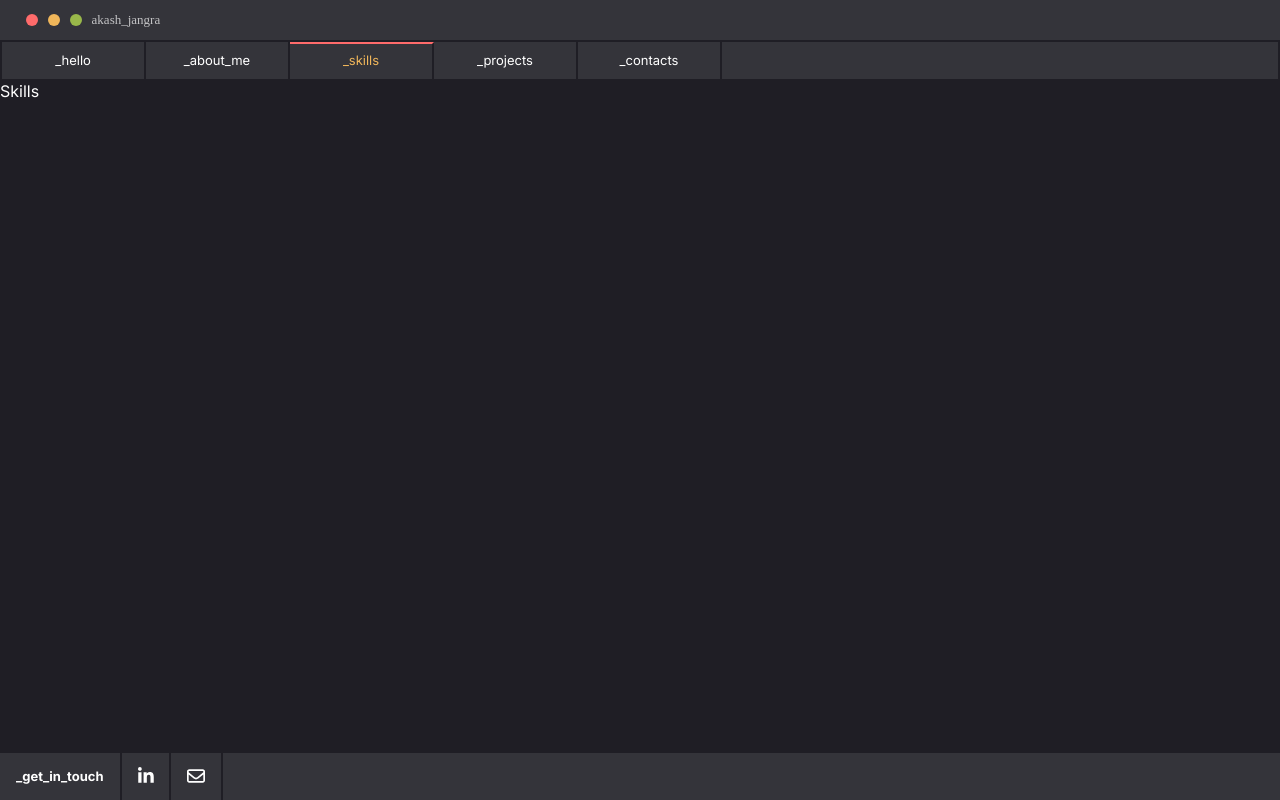
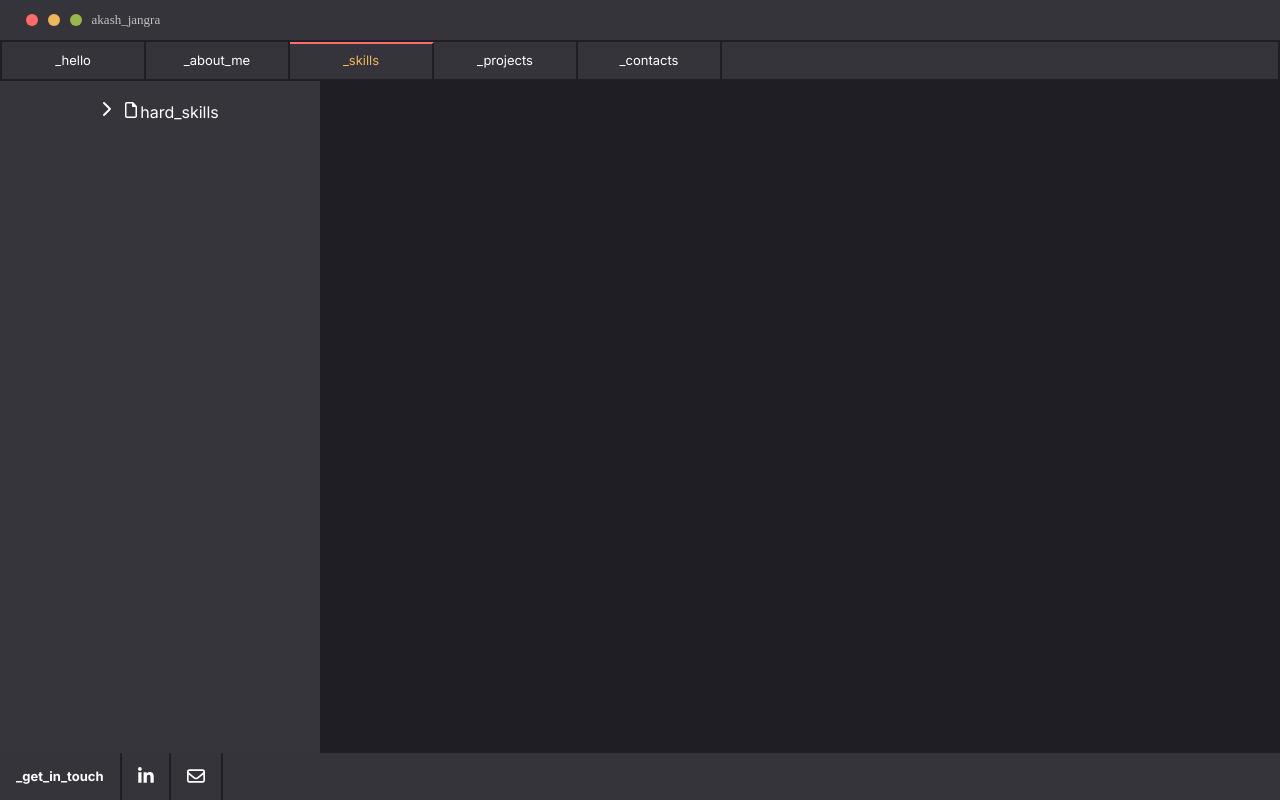
Before and after one commit to aakashjangra/portfolio-website, a React (Vite) app: page /skills in a window 1280 px wide. Built offline with nearby package versions, Linux system fonts and the light colour scheme; a web font is replaced by a local one.

Commit message:
skills-section

```diff
--- a/src/App.jsx
+++ b/src/App.jsx
@@ -8,7 +8,7 @@ import {
 import HomePage from './components/HomePage';
 import Projects from './components/Projects';
 import About from './components/About';
-import Skills from './components/Skills';
+import Skills from './components/Skills/Skills';
 import Contacts from './components/Contacts/Contacts';
 
 const router = createBrowserRouter(
--- a/src/components/Skills.jsx
+++ /dev/null
@@ -1,9 +0,0 @@
-import React from 'react'
-
-const Skills = () => {
-  return (
-    <div className='skills main-content'>Skills</div>
-  )
-}
-
-export default Skills
--- /dev/null
+++ b/src/components/Skills/Skill/Skill.jsx
@@ -0,0 +1,22 @@
+import React from 'react'
+import './Skill.scss'
+
+const Skill = ({skill, outOfTen}) => {
+  const level = [0, 0, 0, 0, 0, 0, 0, 0, 0, 0];
+  level.fill(1, 0, outOfTen)
+
+  return (
+    <div className='single-skill'>
+      <h3 className='name'>{skill}</h3>
+      <div className='level-bar'>
+      {
+        level.map(value =>
+          <div className={`${value == 1? 'active': ''} indicator`}></div>
+        )
+      }
+      </div>
+    </div>
+  )
+}
+
+export default Skill
--- /dev/null
+++ b/src/components/Skills/Skill/Skill.scss
@@ -0,0 +1,28 @@
+@use '../../../index.scss' as *;
+
+.single-skill{
+  $space: 2px;
+
+  .name{
+    font-size: small;
+    font-weight: 400;
+    padding: $space 0;
+  }
+
+  .level-bar{
+
+    width: max-content;
+    display: flex;
+    gap: $space;
+    background-color: rgba($color: $white, $alpha: 0.1);
+
+    .indicator{
+      height: 1rem;
+      width: 1rem;
+
+      &.active{
+        background-color: $brownish;
+      }
+    }
+  }
+}
--- /dev/null
+++ b/src/components/Skills/Skills.jsx
@@ -0,0 +1,85 @@
+import React, { useState } from 'react'
+import './Skills.scss'
+import { FontAwesomeIcon } from '@fortawesome/react-fontawesome'
+import { faChevronDown, faChevronRight, faCircleChevronDown } from '@fortawesome/free-solid-svg-icons'
+import { faFile } from '@fortawesome/free-regular-svg-icons'
+import Skill from './Skill/Skill'
+
+const Skills = () => {
+  const [showHardSkills, setShowHardSkills] = useState(false);
+
+  const HARD_SKILLS = [
+    {
+      name: 'ReactJS',
+      level: 5
+    },
+    {
+      name: 'Redux',
+      level: 5
+    },
+    {
+      name: 'Tailwind CSS',
+      level: 7
+    },
+    {
+      name: 'NodeJS',
+      level: 5
+    },
+    {
+      name: 'MongoDB',
+      level: 5
+    },
+    {
+      name: 'MySQL',
+      level: 5
+    },
+  ]
+
+  return (
+    <div className='skills-page main-content'>
+      <div className='sidebar'>
+        <div className='particular-skills hard-skills'>
+          <div className='heading hard-skills-heading' onClick={() => {setShowHardSkills(!showHardSkills)}} >
+            <div className='icon-container'>
+
+            {
+              showHardSkills ? (
+                  <FontAwesomeIcon icon={faChevronDown} />
+                ) : (
+                  <FontAwesomeIcon icon={faChevronRight} />
+                  )
+                }
+            </div>
+
+            <h3>
+              <FontAwesomeIcon icon={faFile} />
+              hard_skills</h3>
+          </div>
+          {
+            showHardSkills && (
+              <ul>
+                {
+                  HARD_SKILLS.map(skill =>
+                    <li><FontAwesomeIcon icon={faFile} />{skill.name}</li>
+                  )
+                }
+              </ul>
+            )
+          }
+
+        </div>
+      </div>
+      <div className='skills-container'>
+        {
+          showHardSkills && (
+            HARD_SKILLS.map(skill =>
+              <Skill skill={skill.name} outOfTen={skill.level} />
+            )
+          )
+        }
+      </div>
+    </div>
+  )
+}
+
+export default Skills
--- /dev/null
+++ b/src/components/Skills/Skills.scss
@@ -0,0 +1,61 @@
+@use '../../index.scss' as *;
+
+.skills-page{
+  $sidebar-width: 25%;
+
+  display: flex;
+
+  .sidebar{
+    width: $sidebar-width;
+    padding: 1rem;
+    background-color: rgba($color: $white, $alpha: 0.1);
+
+    .particular-skills{
+      display: flex;
+      flex-direction: column;
+      align-items: center;
+
+      .heading{
+        display: flex;
+        justify-content: center;
+        align-items: center;
+        gap: 0.5rem;
+        cursor: pointer;
+
+        .icon-container{
+          width: 1rem;
+        }
+
+        h3{
+          display: flex;
+          margin-top: 5px;
+          gap: 3px;
+          font-size: 1rem;
+          font-weight: normal;
+        }
+      }
+      ul{
+        padding-left: 3rem;
+        padding-top: 0.5rem;
+        list-style-type: none;
+
+        li{
+          display: flex;
+          gap: 3px;
+          font-size: 0.8rem;
+          margin-bottom: 2px;
+        }
+      }
+    }
+  }
+  .skills-container{
+    font-family: $cascadia;
+
+    width: calc(100% - $sidebar-width);
+    height: max-content;
+    display: grid;
+    grid-template-columns: 1fr 1fr;
+    gap: 1rem;
+    padding: 3rem;
+  }
+}
```
